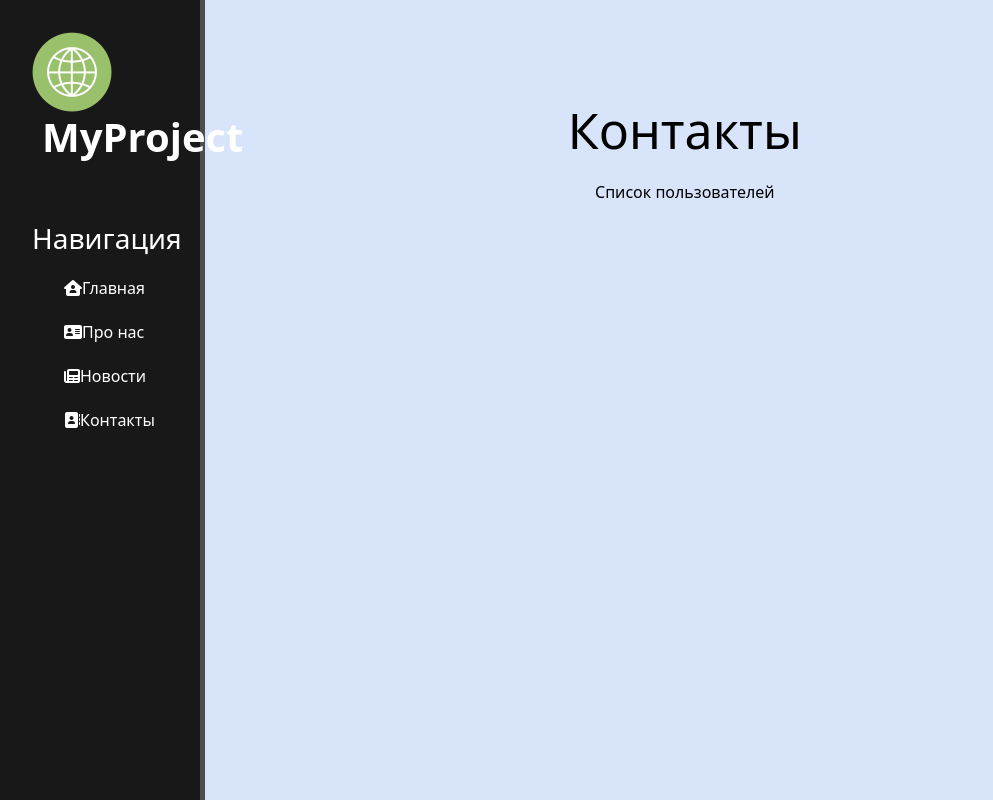
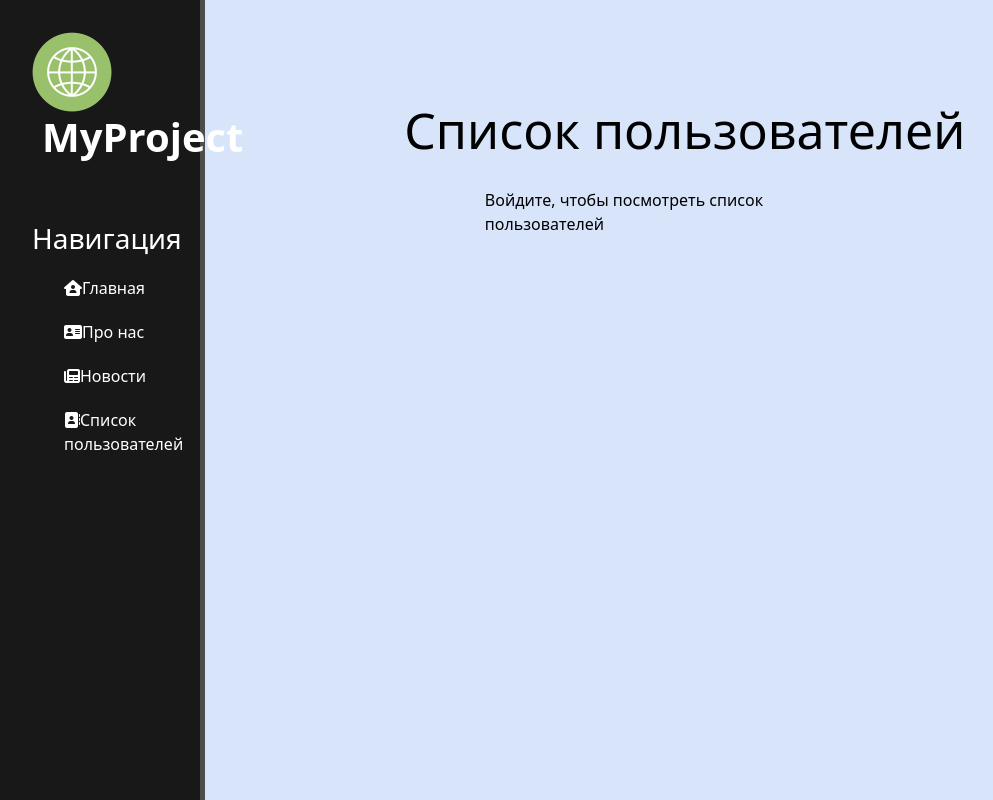
Before and after one commit to Flint444/first_django_app, a Django app: page /contacts in a window 1280 px wide. Shown: the part 56-856 px from the top of the page, without its empty margins (0-993 px from the left). Run offline with Django 4.2, Linux system fonts and the light colour scheme.

Commit message:
8th version #Добавлен список пользователей сайта

```diff
--- a/kr/main/static/main/css/main.css
+++ b/kr/main/static/main/css/main.css
@@ -95,3 +95,8 @@ form {
     text-decoration: none;
     transform: scale(1.2);
 }
+
+.userslist {
+    display: inline-block;
+    text-align: left;
+}
--- a/kr/main/templates/main/contacts.html
+++ b/kr/main/templates/main/contacts.html
@@ -6,8 +6,15 @@
 
 {% block content %}
     <div class="features">
-        <h1> Контакты </h1>
-        <p>Cписок пользователей</p>
-
+        <h1>Cписок пользователей</h1>
+            <div class="userslist">
+                {% if request.user.is_authenticated %}
+                    {% for user in form %}
+                        <li class="user">{{ user }}</li>
+                    {% endfor %}
+                {% else %}
+                    <p>Войдите, чтобы посмотреть список пользователей</p>
+                {% endif %}
+            </div>
     </div>
 {% endblock %}
--- a/kr/main/templates/main/layout.html
+++ b/kr/main/templates/main/layout.html
@@ -37,7 +37,7 @@
             <a id = "link1" href="{% url 'home' %}"><li><i class="fa-solid fa-house-user"></i>Главная</li></a>
             <a id = "link2" href="{% url 'about' %}"><li><i class="fa-solid fa-address-card"></i>Про нас</li></a>
             <a id = "link3" href="{% url 'news_home' %}"><li><i class="fa-solid fa-newspaper"></i>Новости</li></a>
-            <a id = "link4" href="{% url 'contacts' %}"><li><i class="fa-solid fa-address-book"></i>Контакты</li></a>
+            <a id = "link4" href="{% url 'contacts' %}"><li><i class="fa-solid fa-address-book"></i>Список пользователей</li></a>
             {% if request.user.is_authenticated %}
                 {% if request.user.is_superuser %}
                     <a href="{% url 'create' %}"><li><button class="btn btn-info"><i class="fa-solid fa-circle-plus"></i>Добавить запись</button></li></a>
--- a/kr/main/urls.py
+++ b/kr/main/urls.py
@@ -5,7 +5,7 @@ from django.contrib.auth.views import LogoutView
 urlpatterns = [
     path('', views.index, name = 'home'),
     path('about', views.about, name = 'about'),
-    path('contacts', views.contacts, name = 'contacts'),
+    path('contacts', views.GetUsers.as_view(), name = 'contacts'),
     path('signup', views.SignupView.as_view(), name = 'signup'),
     path('login', views.MyloginView.as_view(), name = 'login'),
     path('logout', LogoutView.as_view(next_page = 'home'), name = 'logout'),
--- a/kr/main/views.py
+++ b/kr/main/views.py
@@ -2,7 +2,7 @@ from django.shortcuts import render, redirect
 from django.views.generic import View
 from .forms import *
 from django.contrib import messages
-from django.contrib.auth import authenticate, login
+from django.contrib.auth import authenticate, login, get_user_model
 # Create your views here.
 
 def index(request):
@@ -60,3 +60,9 @@ class MyloginView(View):
 
         else:
             return render(request, 'main/login.html', {'form': fm})
+
+class GetUsers(View):
+    def get(self, request):
+        User = get_user_model()
+        users = User.objects.all()
+        return render(request, 'main/contacts.html', {'form':users})
```
Also changed, not shown: kr/db.sqlite3.
